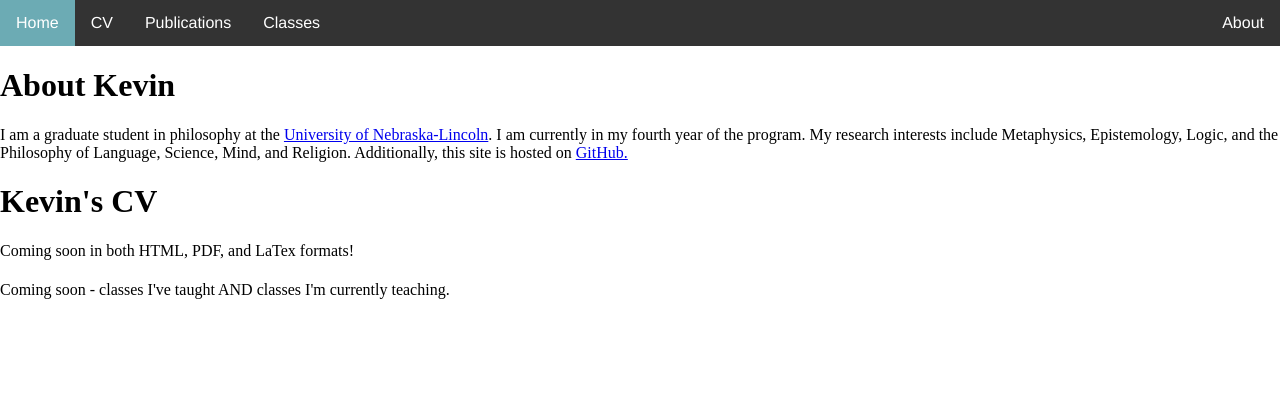
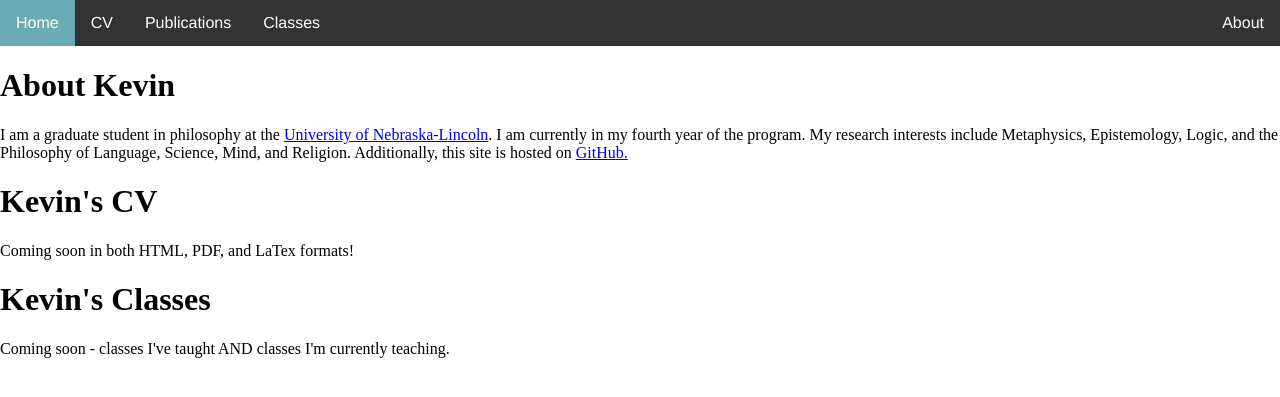
Before and after one commit to kevinjpatton/kevinjpatton.github.io, a Jekyll site: the page built from about/index.html, in a window 1280 px wide. Shown: the top 397 px of the page. Built offline with Jekyll 4.4.1, drawn with Linux system fonts in a browser that asks for light colours; Markdown is read by kramdown in place of the engine named in the settings.

Commit message:
Update index.html

```diff
--- a/teaching/index.html
+++ b/teaching/index.html
@@ -1,5 +1,6 @@
 ---
 layout: default
+title: Kevin's Classes
 ---
 <h1>{{ page.title }}</h1>
 <p>Coming soon - classes I've taught AND classes I'm currently teaching.
```
